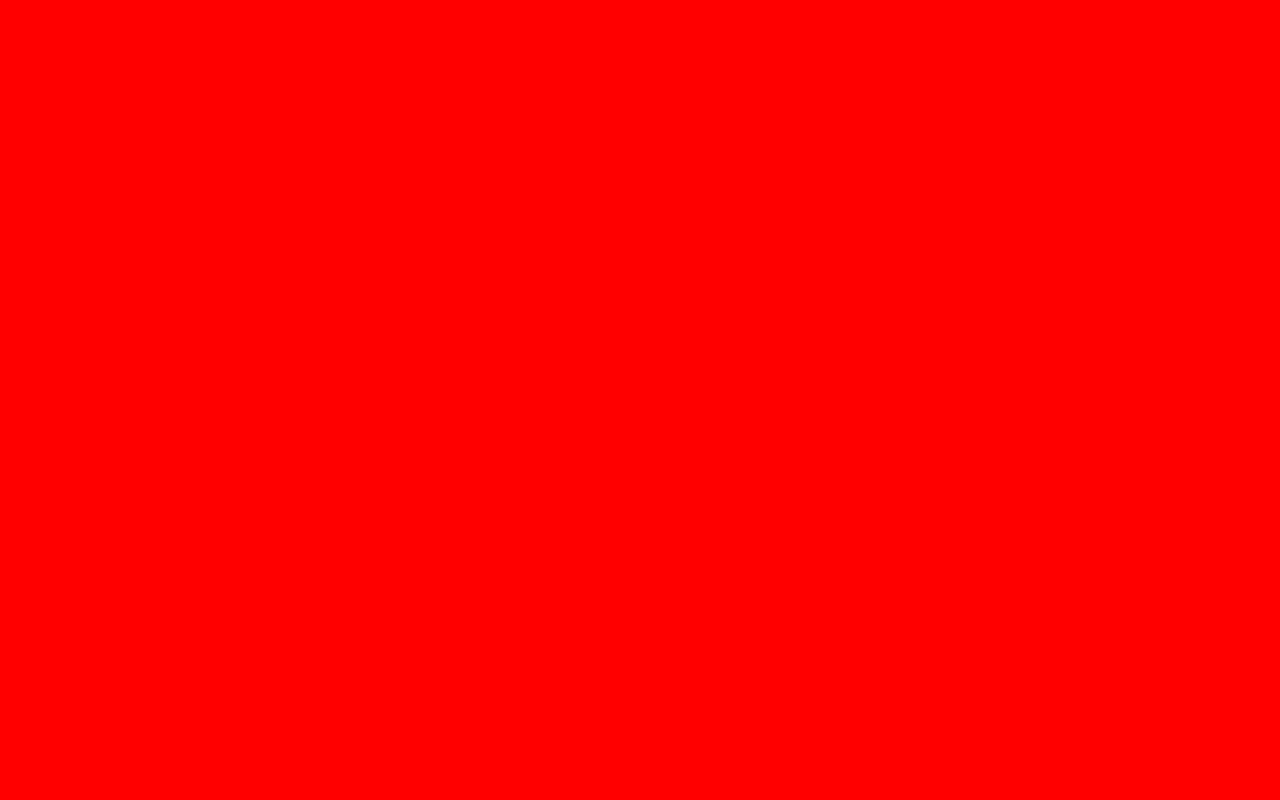
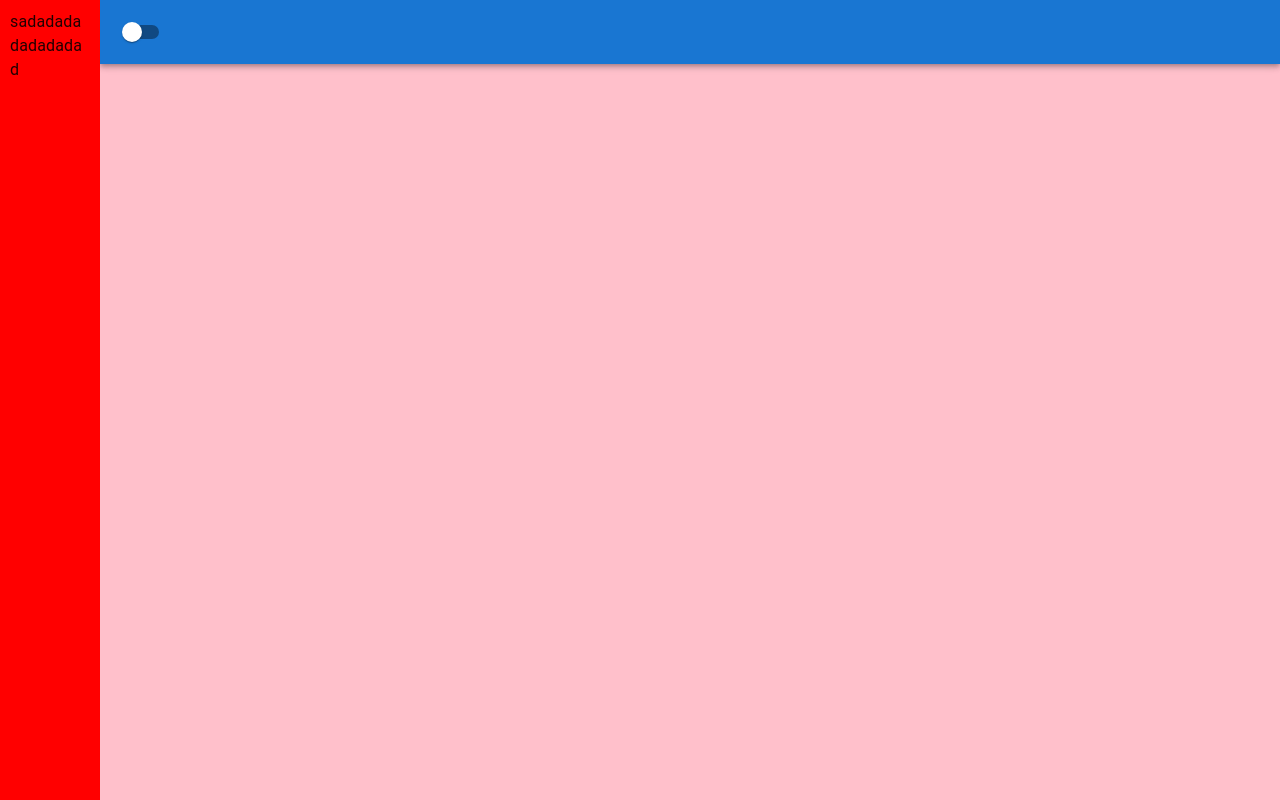
Before and after one commit to Luukess/expenses-app, a React (Vite) app: page / in a window 1280 px wide. Built offline with nearby package versions, Linux system fonts and the light colour scheme.

Commit message:
Feat: Added theme context with mui theme, prepared sidebar for nav, ability to switch bettwen dark and light mode ork correctly

```diff
--- a/src/McwApp.jsx
+++ b/src/McwApp.jsx
@@ -1,15 +1,26 @@
-import React from 'react';
-import { Box } from '@mui/material';
+import React, { useMemo, useState } from 'react';
+import { ThemeProvider, CssBaseline } from '@mui/material';
+import { darkTheme, lightTheme } from './config/theme/theme';
+import { ThemeStateContext } from './contexts/theme-context/themeContext';
+import MainLayout from './components/main-layout/MainLayout';
 
-function App() {
+const McwApp = () => {
 
-  return (
-    <>
-      <Box sx={{ height: '100vh', width: '100vw', backgroundColor: 'red' }}>
+    const [selectedTheme, setSelectedTheme] = useState(false);
+    const themeStateProviderValue = useMemo(() => ({ selectedTheme, setSelectedTheme }), [selectedTheme, setSelectedTheme]);
 
-      </Box>
-    </>
-  )
-}
+    return (
+        <>
+            <ThemeStateContext.Provider value={themeStateProviderValue}>
+                <ThemeProvider theme={selectedTheme ? darkTheme : lightTheme}>
+                    <CssBaseline />
+                    <MainLayout>
 
-export default App;
+                    </MainLayout>
+                </ThemeProvider>
+            </ThemeStateContext.Provider>
+        </>
+    );
+};
+
+export default McwApp;
--- /dev/null
+++ b/src/components/header/Header.jsx
@@ -0,0 +1,28 @@
+import React, { useContext, useEffect, useState } from "react";
+import { AppBar, Toolbar, FormControlLabel, Switch } from "@mui/material";
+import { ThemeStateContext } from "../../contexts/theme-context/themeContext";
+
+const Header = () => {
+
+    const { selectedTheme, setSelectedTheme } = useContext(ThemeStateContext);
+
+    const getTheme = localStorage.getItem('theme');
+    const [themeMode, setThemeMode] = useState(getTheme === 'dark' ? true : false);
+
+    useEffect(() => {
+        localStorage.setItem('theme', themeMode ? 'dark' : 'light');
+        setSelectedTheme(themeMode);
+    }, [themeMode]);
+
+    return (
+        <>
+            <AppBar position="static">
+                <Toolbar sx={{ minHeight: '64px' }}>
+                    <FormControlLabel control={<Switch onChange={(e) => setThemeMode(e.target.checked)} checked={themeMode} value={themeMode} />} />
+                </Toolbar>
+            </AppBar>
+        </>
+    );
+};
+
+export default Header;
--- /dev/null
+++ b/src/components/main-layout/MainLayout.jsx
@@ -0,0 +1,23 @@
+import React from "react";
+import { Box } from "@mui/material";
+import Header from "../header/Header";
+import { sxStylesMainLayout } from "./mainLoyout.style";
+
+const MainLayout = ({children}) => {
+
+    return (
+        <>
+            <Box sx={sxStylesMainLayout.mainLayout}>
+                <Box sx={sxStylesMainLayout.navSidebar}>
+                    sadadadadadadadad
+                </Box>
+                <Box component='main' sx={sxStylesMainLayout.childrenContainer}>
+                    <Header />
+                    {children}
+                </Box>
+            </Box>
+        </>
+    );
+};
+
+export default MainLayout;
--- /dev/null
+++ b/src/components/main-layout/mainLoyout.style.js
@@ -0,0 +1,25 @@
+export const sxStylesMainLayout = {
+    mainLayout: {
+        width: '100vw',
+        height: '100vh',
+        display: 'flex',
+        flexDirection: 'row',
+    },
+    navSidebar: {
+        display: {
+            xs: 'none',
+            sm: 'none',
+            md: 'block',
+        },
+        width: '100px',
+        backgroundColor: 'red',
+        height: '100vh',
+        padding: '10px',
+        overflowWrap: 'break-word'
+    },
+    childrenContainer: {
+        width: '100%',
+        backgroundColor: 'pink',
+        overflowY: 'auto'
+    }
+}
--- /dev/null
+++ b/src/config/theme/theme.js
@@ -0,0 +1,13 @@
+import { createTheme } from "@mui/material";
+
+export const darkTheme = createTheme({
+    palette:{
+        mode: 'dark'
+    }
+});
+
+export const lightTheme = createTheme({
+    palette:{
+        mode: 'light'
+    }
+});
--- /dev/null
+++ b/src/contexts/theme-context/themeContext.js
@@ -0,0 +1,3 @@
+import { createContext } from "react";
+
+export const ThemeStateContext = createContext(null);
--- a/src/main.jsx
+++ b/src/main.jsx
@@ -1,10 +1,10 @@
 import React from "react";
 import ReactDOM from "react-dom/client";
-import App from "./McwApp.jsx";
 import "./index.scss";
+import McwApp from "./mcwApp";
 
 ReactDOM.createRoot(document.getElementById("root")).render(
   <React.StrictMode>
-    <App />
+    <McwApp />
   </React.StrictMode>
 );
```
